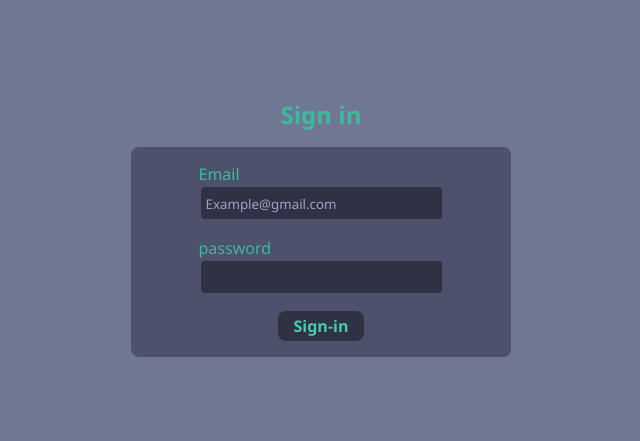
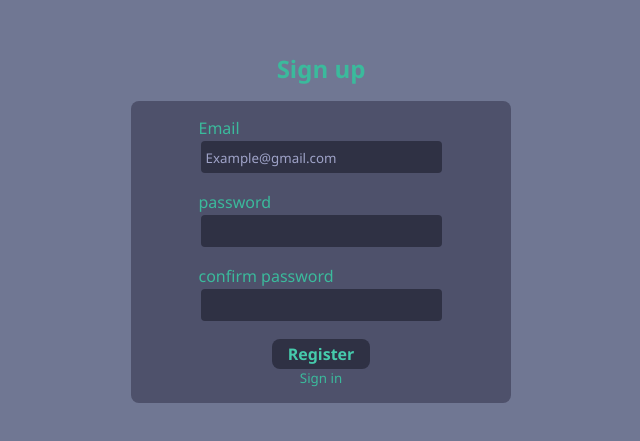
Before and after one commit to ProgramerKrish/StudentPortal, a React (Vite) app: page / in a window 1280 px wide. Shown: the part 173-614 px from the top of the page, without its empty margins (319-959 px from the left). Built offline with nearby package versions, Linux system fonts and the light colour scheme.

Commit message:
+ BrowserRoutes(route(s)[signup|login])

```diff
--- a/package.json
+++ b/package.json
@@ -11,7 +11,8 @@
   },
   "dependencies": {
     "react": "^19.2.0",
-    "react-dom": "^19.2.0"
+    "react-dom": "^19.2.0",
+    "react-router-dom": "^7.12.0"
   },
   "devDependencies": {
     "@eslint/js": "^9.39.1",
--- a/src/App.jsx
+++ b/src/App.jsx
@@ -1,3 +1,4 @@
+import { Route,Routes } from "react-router-dom"
 import Register from "./pages/register.jsx"
 import Signin from "./pages/login.jsx"
 import "./Authstyle.css"
@@ -5,9 +6,9 @@ import "../src/styles/global.css"
 
 export default function App(){
   return(
-    <>
-
-    <Signin/>
-    </>
+    <Routes>
+      <Route path="/" element={<Register/>}></Route>
+      <Route path="/signin" element={<Signin/>}></Route>
+    </Routes>
   )
 }
--- a/src/main.jsx
+++ b/src/main.jsx
@@ -1,8 +1,9 @@
 import {createRoot} from "react-dom/client"
+import { BrowserRouter } from "react-router-dom"
 import App from "../src/App.jsx"
 const root =createRoot(document.getElementById("root"))
 root.render(
-  <>
+  <BrowserRouter>
   <App/>
-  </>
+  </BrowserRouter>
 )
--- a/src/pages/Register.jsx
+++ b/src/pages/Register.jsx
@@ -2,18 +2,27 @@ import Btn from "../components/btn"
 import InputFeild from "../components/input"
 import { useState } from "react"
 import { useId } from "react"
+import { Link } from "react-router-dom"
+import { useNavigate } from "react-router-dom"
 export default function Register(){
+    const navigate=useNavigate();
     const email=useId()
     const password=useId()
     const [emailval,setEmailVal]=useState("")
     const [paswwordval,setPasswordval]=useState("")
-    function isEnable(emailval,paswwordval){
+    const [confirmPasswordVal,setConfirmPasswordVal]=useState("")
+    function isDisable(emailval,paswwordval){
         return !(emailval!="" && paswwordval!="");
+    }
+
+    function handelSubmit(e){
+        e.preventDefault();
+        navigate("/signin");
     }
 return(
     <article className="register-page">
         <div className="heading"><h1>Sign up</h1></div>
-        <form  className="register-form">
+        <form  className="register-form" onSubmit={handelSubmit}>
             <div className="form-fileds-master-container">
             <div className="email-form-feild">
             <label htmlFor={email} className="register-email">Email</label>
@@ -25,14 +34,15 @@ return(
             </div>
             <div className="confirm-password-field">
             <label htmlFor="register-confirm-password" className="register-confirm-password">confirm password</label>
-            <InputFeild type="password" name="register-confirm-password" id="register-confirm-password" />
+            <InputFeild type="password" value={confirmPasswordVal} name="register-confirm-password" id="register-confirm-password" onChange={(e)=>setConfirmPasswordVal(e.target.value)} />
             </div>
             <div className="buttons-field">
-            <Btn type="submit" disabled={isEnable(emailval,paswwordval)} >Register</Btn>
-            <a href="login.jsx">Sign in</a>
+            <Btn type="submit" disabled={isDisable(emailval,paswwordval)}  >Register</Btn>
+            <Link to="/signin"> Sign in</Link>
             </div>
             </div>
         </form>
+
     </article>
 )
 }
```
Also changed, not shown: 1 other file (tests, documents, lock files or other folders).
